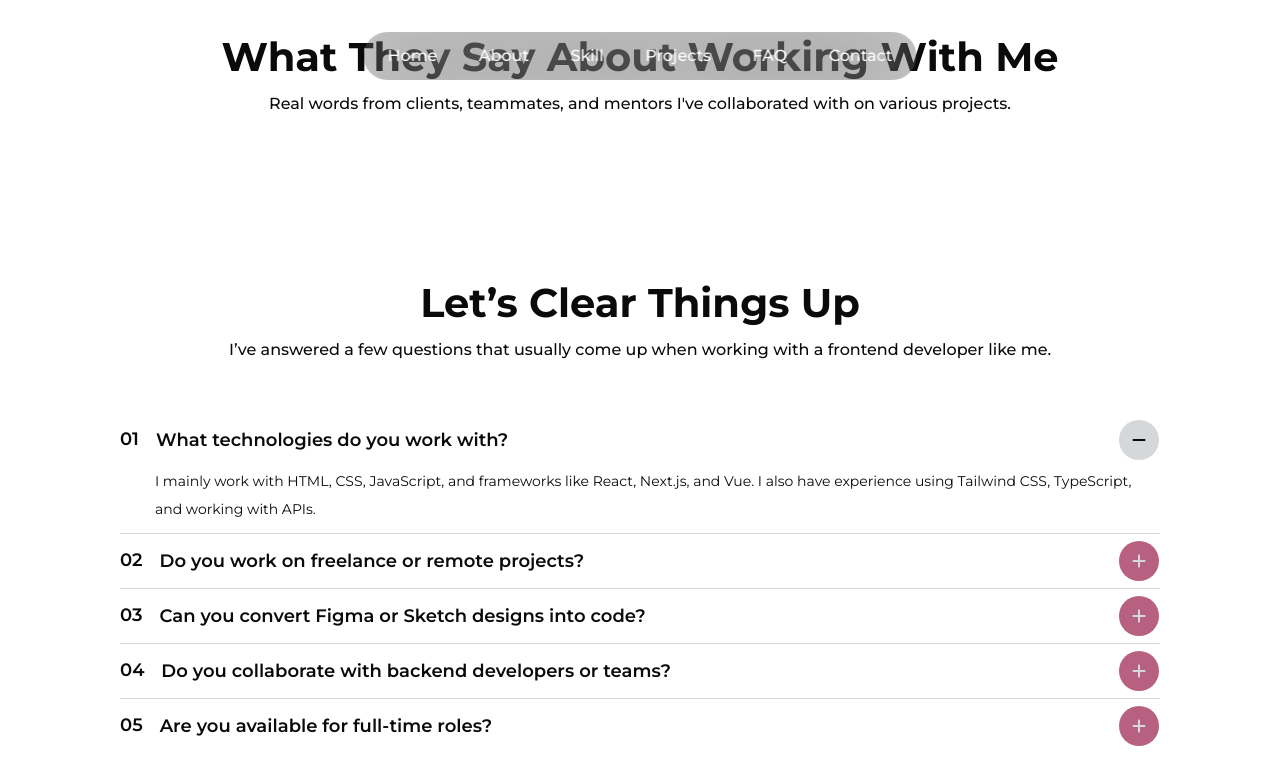
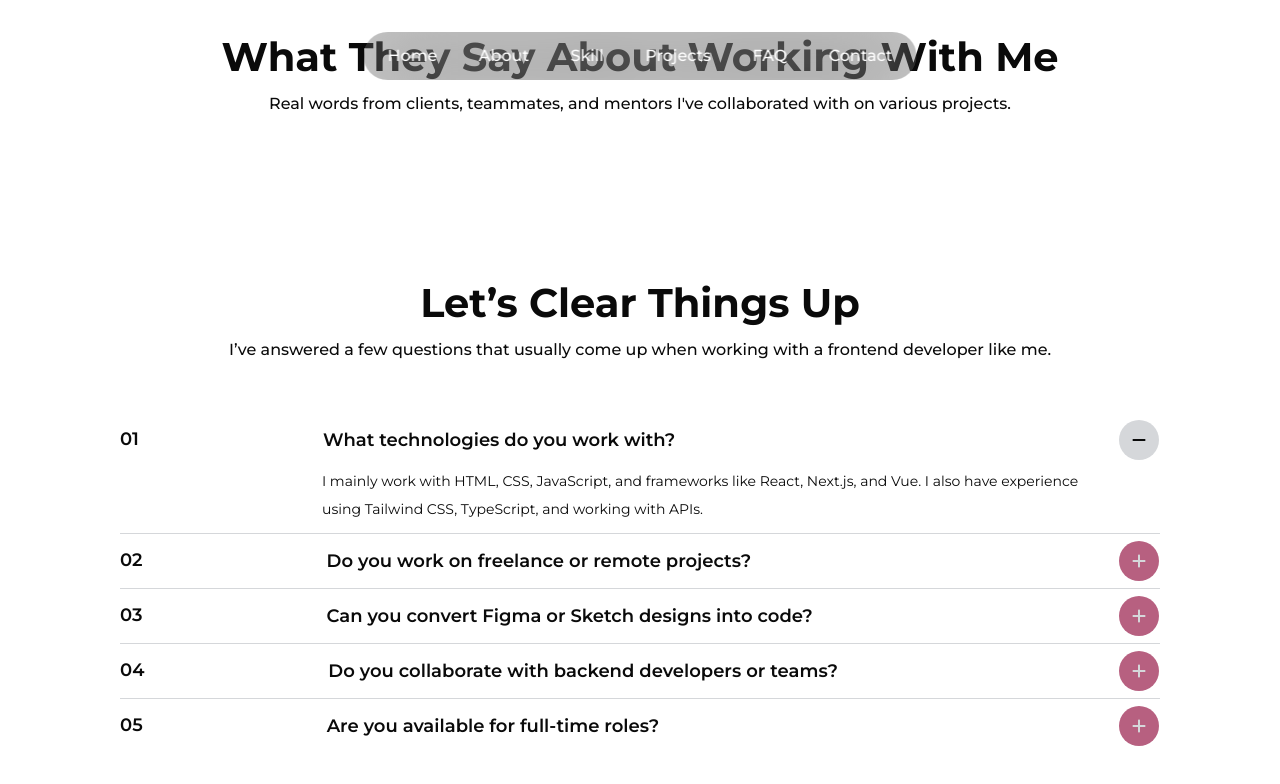
Before and after one commit to Hary300/Personal-Project-34-Pink-Portfolio, a React (Vite) app: page / in a window 1280 px wide. Both pictures are taken after a click on the button "What technologies do you work with?". Shown: the part 5586-6370 px from the top of the page. Built offline with nearby package versions, Linux system fonts and the light colour scheme.

Commit message:
feat: enhance FaqSection layout with responsive gap adjustments; update AccordionContent max-width for better readability

```diff
--- a/src/components/ui/accordion.tsx
+++ b/src/components/ui/accordion.tsx
@@ -77,7 +77,7 @@ function AccordionContent({
     >
       <div
         className={cn(
-          'h-[--radix-accordion-content-height] pt-0 pb-2.5 [&_a]:underline [&_a]:underline-offset-3 [&_a]:hover:text-foreground [&_p:not(:last-child)]:mb-4',
+          'h-[--radix-accordion-content-height] pt-0 pb-2.5 [&_a]:underline [&_a]:underline-offset-3 [&_a]:hover:text-foreground [&_p:not(:last-child)]:mb-4 max-w-71.5 md:max-w-170 lg:max-w-135 xl:max-w-190.25',
           className
         )}
       >
--- a/src/sections/08-faq/FaqSection.tsx
+++ b/src/sections/08-faq/FaqSection.tsx
@@ -22,7 +22,7 @@ const FaqSection = () => {
       >
         {faqs.map((faq, index) => (
           <AccordionItem key={faq.value} value={faq.value}>
-            <div className='grid grid-cols-[auto_1fr] gap-4'>
+            <div className='grid grid-cols-[auto_1fr] gap-4 lg:gap-45.75'>
               <span className='font-semibold text-lg pt-2.5 '>
                 0{index + 1}
               </span>
```
